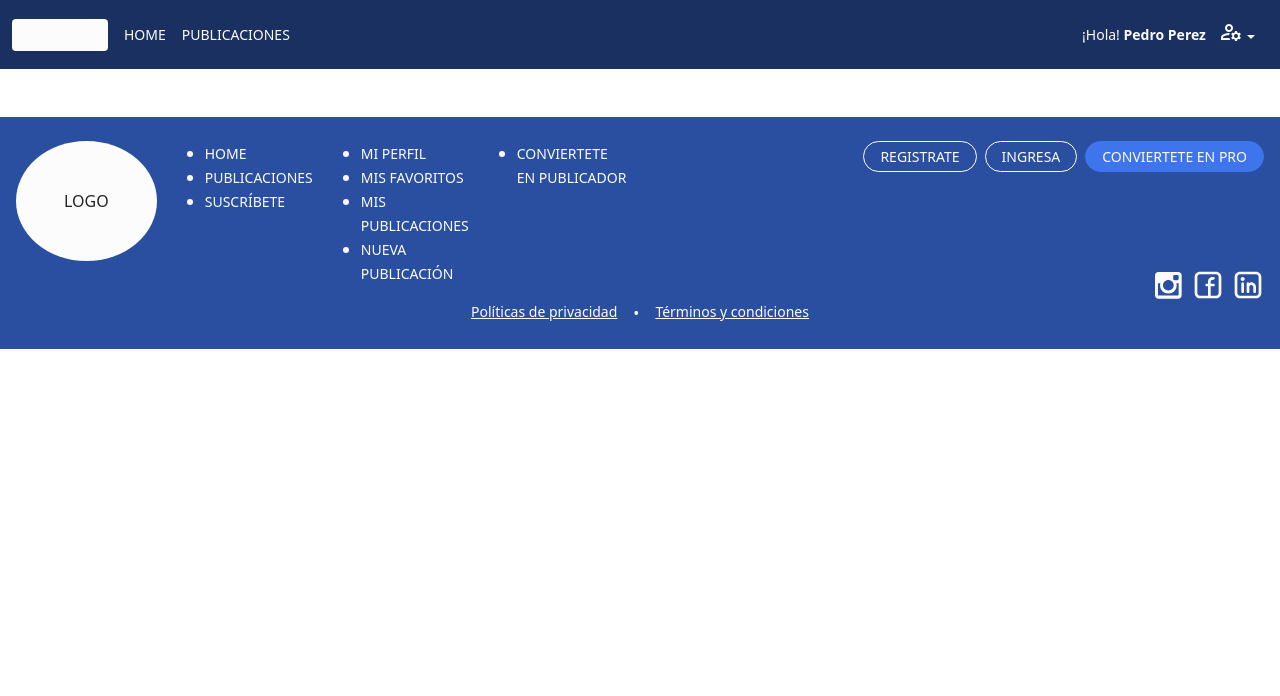
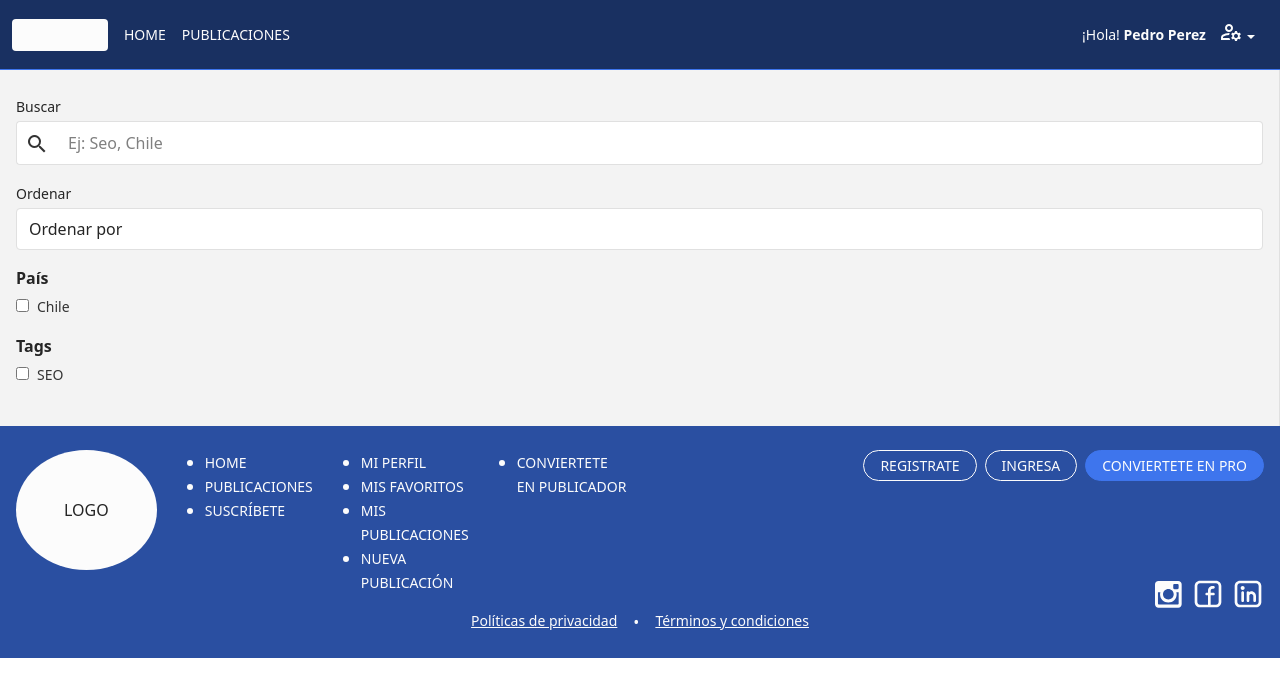
Before and after one commit to AndrewZael/Proyecto_Final_React, a React (Create React App) app: page / in a window 1280 px wide. Shown: the top 696 px of the page. Built offline with nearby package versions, Linux system fonts and the light colour scheme.

Commit message:
Componente filters

```diff
--- a/src/App.js
+++ b/src/App.js
@@ -3,12 +3,16 @@ import './assets/css/style.scss';
 import Header from './components/Header';
 import { BrowserRouter, Routes, Route  } from 'react-router-dom';
 import Footer from './components/Footer';
+import HeadSection from './components/HeadSection';
+import HeadPage from './components/HeadPage';
+import Filters from './components/Filters';
 
 function App() {
   return (
     <div className="App">
       <BrowserRouter>
         <Header />
+        <Filters />
         <Footer />
       </BrowserRouter>
     </div>
--- a/src/assets/css/style.scss
+++ b/src/assets/css/style.scss
@@ -1,4 +1,18 @@
 $primary-rgba: rgb(42 69 161 / .3);
+$oscure:#252525;
+$gray-dark:#404040;
+$gray: #808080;
+$gray-light:#bfbfbf;
+$gray-x-light:#e0e0e0;
+$gray-xx-light:#f3f3f3;
+
+/*PLACEHOLDER*/
+::placeholder { color: $gray!important; }
+
+:-ms-input-placeholder { color: $gray!important; }
+
+::-ms-input-placeholder { color: $gray!important; }
+/*PLACEHOLDER*/
 
 .border-soft{ border-color: $primary-rgba!important; }
 .custom-shadow{ box-shadow: 0 0 2px rgb(0 0 0 / .25); }
@@ -26,6 +40,9 @@ $primary-rgba: rgb(42 69 161 / .3);
 }
 /*CARD*/
 
-/*FOOTER*/
-
-/*FOOTER*/
+/*FILTERS*/
+#filters{
+    background-color: $gray-xx-light;
+    border-right: 1px solid $gray-x-light;
+}
+/*FILTERS*/
--- /dev/null
+++ b/src/components/Filters.jsx
@@ -0,0 +1,54 @@
+import React from 'react';
+import Icon from './Icon';
+
+const Filters = () => {
+  return (
+    <section id='filters'>
+       <form className='px-3 py-4'>
+            <label htmlFor='search' className='mb-1 small'>Buscar</label>
+            <div className="input-group mb-3">
+                <div className="input-group-prepend border-start border-top border-bottom rounded-start p-2 bg-white">
+                    <Icon icon='search' color='dark' />
+                </div>
+                <input id='search' className="form-control border border-start-0" placeholder="Ej: Seo, Chile" aria-label="Buscar" />
+            </div>
+
+            <label htmlFor='search' className='mb-1 small'>Ordenar</label>
+            <div className="input-group mb-3">
+                <select id='search' className="form-control border py-2" aria-label="Ordenar">
+                    <option>Ordenar por</option>
+                    <option>Valor</option>
+                    <option>Nombre</option>
+                </select>
+            </div>
+
+            <section title='Países'>
+                <b>País</b>
+                <ul className='list-unstyled mt-1'>
+                    <li className='mb-1'>
+                        <input id='pais-1' type='checkbox' />
+                        <label htmlFor='pais-1' className='ms-2 text-dark small'>
+                            Chile
+                        </label>
+                    </li>
+                </ul>
+            </section>
+
+            <section title='Tags'>
+                <b>Tags</b>
+                <ul className='list-unstyled mt-1'>
+                    <li className='mb-1'>
+                        <input id='pais-1' type='checkbox' />
+                        <label htmlFor='pais-1' className='ms-2 text-dark small'>
+                            SEO
+                        </label>
+                    </li>
+                </ul>
+            </section>
+
+       </form>
+    </section>
+  )
+}
+
+export default Filters;
--- a/src/components/Footer.jsx
+++ b/src/components/Footer.jsx
@@ -5,7 +5,7 @@ import linkedin from '../assets/img/linkedin.svg';
 
 const Footer = () => {
   return (
-    <footer className='bg-primary px-3 py-4 mt-5'>
+    <footer className='bg-primary px-3 py-4'>
        <div className='row'>
             <div className='col-6 d-flex gap-3'>
                 <div>
--- /dev/null
+++ b/src/components/HeadPage.jsx
@@ -0,0 +1,14 @@
+import React from 'react'
+
+const HeadPage = ({ title, subtitle }) => {
+  return (
+    <header className='bg-secondary text-center d-flex justify-content-center text-light py-5 bg'>
+        <div className='col-lg-3'>
+            <h1>{ title }</h1>
+            <p className='h5 fw-normal'>{ subtitle }</p>
+        </div>
+    </header>
+  )
+}
+
+export default HeadPage;
--- /dev/null
+++ b/src/components/HeadSection.jsx
@@ -0,0 +1,12 @@
+import React from 'react'
+
+const HeadSection = ({ title, subtitle }) => {
+  return (
+    <header className='text-center my-5'>
+        <h2 className='h1 fw-bold'>{ title }</h2>
+        <p>{ subtitle }</p>
+    </header>
+  )
+}
+
+export default HeadSection;
--- a/src/components/Header.jsx
+++ b/src/components/Header.jsx
@@ -5,7 +5,7 @@ import Dropdown from 'react-bootstrap/Dropdown';
 
 const Header = () => {
   return (
-    <header className='row mx-0 justify-content-between align-items-center bg-secondary'>
+    <header className='row mx-0 justify-content-between align-items-center bg-secondary border-bottom border-auxiliar position-sticky top-0 start-0'>
       <nav className='col-6'>
         <ul className='p-0 m-0 list-unstyled d-flex'>
             <li className='me-3 d-flex align-items-center'>
```
